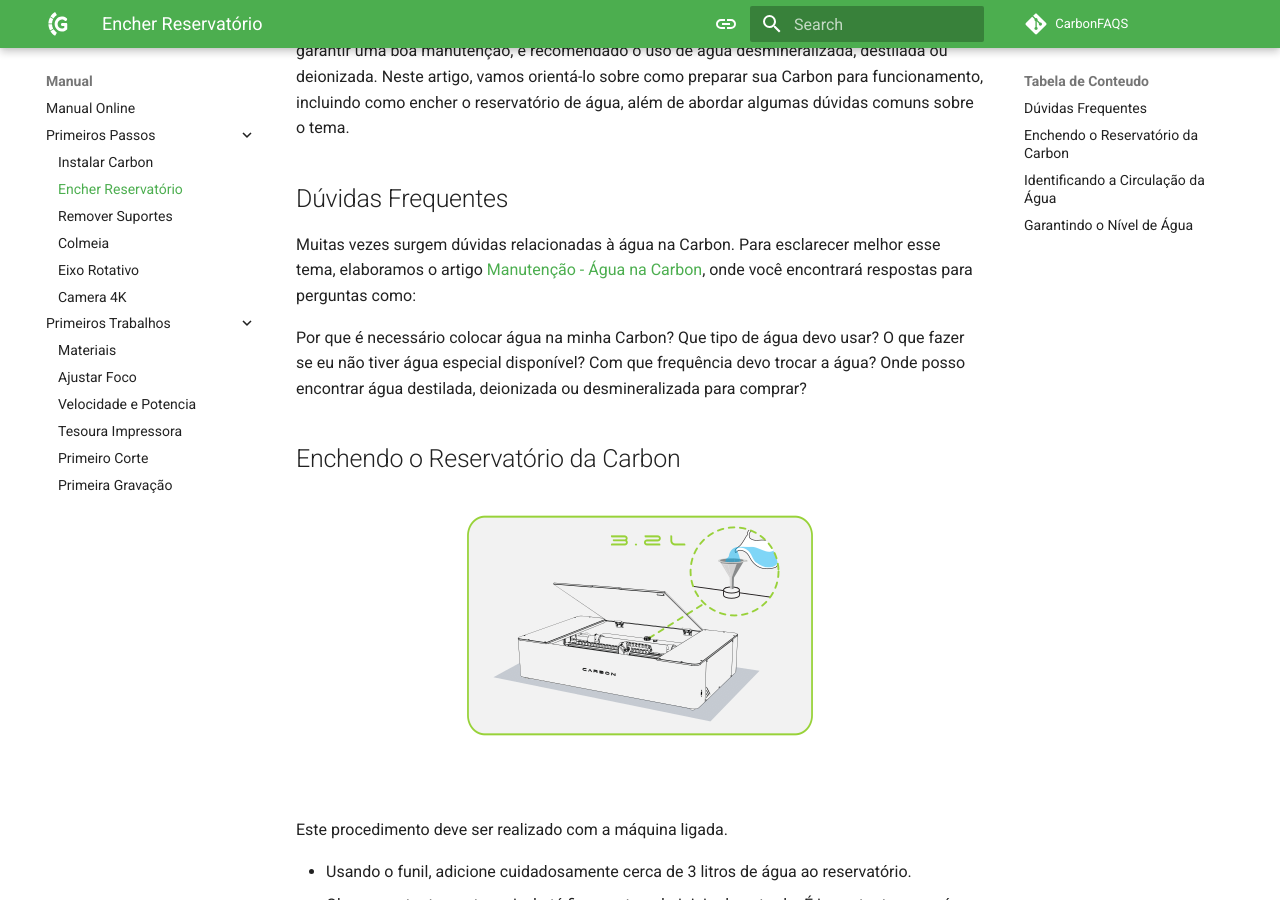
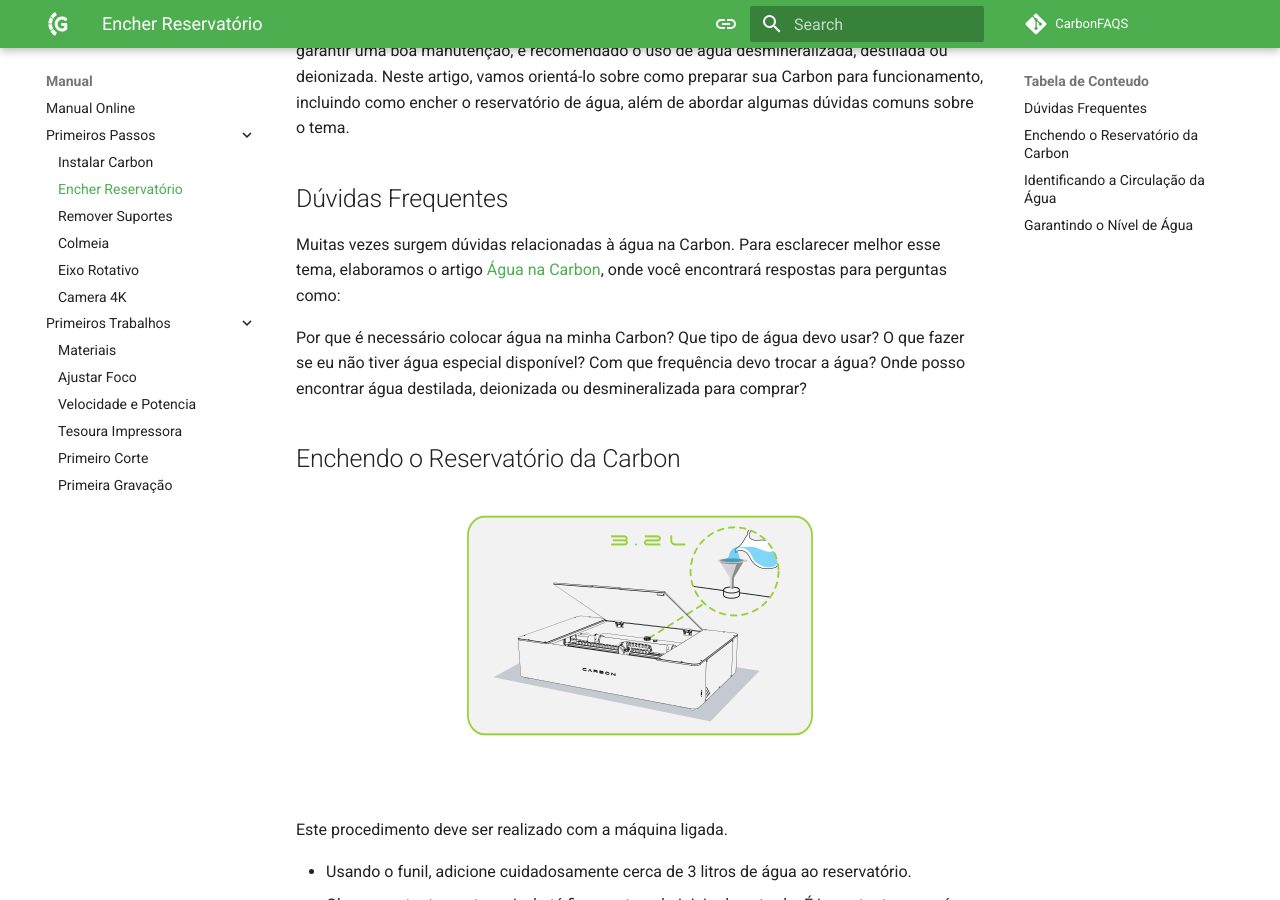
Before and after one commit to GadgetPlusKDB/Carbon-FAQS, an MkDocs documentation site: the page built from docs/manual/primeiros-passos/encher-reservatório.md, in a window 1280 px wide and 900 px high, scrolled down 584 px. Built offline with MkDocs 1.6.1 and Material for MkDocs 9.7.7, drawn with Linux system fonts in a browser that asks for light colours; comment, search, counter and statistics services are not loaded.

Commit message:
$Update Paginas Primeiros Passos

```diff
--- a/docs/manual/primeiros-passos/encher-reservatório.md
+++ b/docs/manual/primeiros-passos/encher-reservatório.md
@@ -14,9 +14,9 @@
 
 ## Dúvidas Frequentes
 
-Muitas vezes surgem dúvidas relacionadas à água na Carbon. Para esclarecer melhor esse tema, elaboramos o artigo [Manutenção - Água na Carbon], onde você encontrará respostas para perguntas como:
+Muitas vezes surgem dúvidas relacionadas à água na Carbon. Para esclarecer melhor esse tema, elaboramos o artigo [Água na Carbon], onde você encontrará respostas para perguntas como:
 
-[Manutenção - Água na Carbon]: https://gadgetpluskdb.github.io/Carbon-FAQS/manuten%C3%A7%C3%A3o/%C3%A1gua/agua-na-carbon/
+[Água na Carbon]: https://gadgetpluskdb.github.io/Carbon-FAQS/manuten%C3%A7%C3%A3o/%C3%A1gua/agua-na-carbon/
 
 Por que é necessário colocar água na minha Carbon?
 Que tipo de água devo usar?
@@ -45,7 +45,7 @@
 
 <figure markdown="span">
 
-  ![FrenteMaq](../images/ImgManual_19.png){ width="650" }
+  ![FrenteMaq](../images/ImgManual_19.png){ width="694" }
   <figcaption></figcaption>
 
 </figure>
@@ -67,7 +67,6 @@
 Dica:
   Se o nivel da agua não estiver bom o softwar vai indicar e vai prevenir a maquina de não funcionar, veja onde mode consultar no software o nivel na seguinte imagem.
 
-
 <figure markdown="span">
 
   ![FrenteMaq](../images/image-placeholder.png){ width="450" }
@@ -75,7 +74,6 @@
 
 </figure>
 
-
 Neste artigo, abordamos a importância do uso correto da água, como encher o reservatório corretamente e como lidar com bolhas de ar. No próximo artigo da série [Primeiros Passos], vamos aprender sobre as diferentes formas de conexão na Carbon.
 
 [Primeiros Passos]: https://gadgetpluskdb.github.io/Carbon-FAQS/manual/primeiros-passos/instalar-carbon/
```
